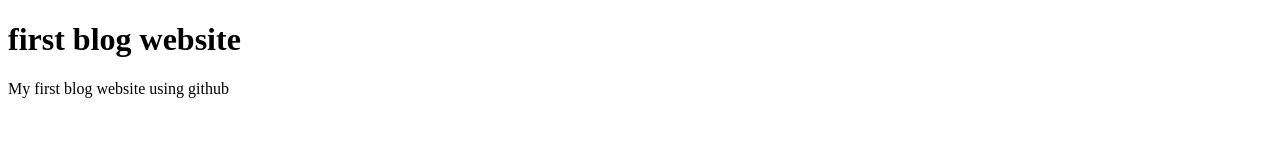
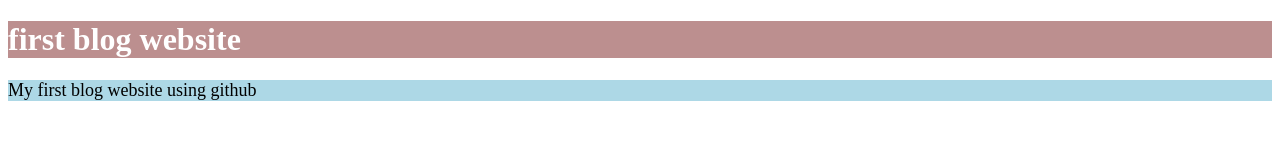
Before and after one commit to Sabbir-XD/web_day_github_repo, a plain HTML site: page index.html in a window 1280 px wide. Drawn offline with Linux system fonts and the light colour scheme.

Commit message:
new blog update css file

```diff
--- a/index.html
+++ b/index.html
@@ -4,6 +4,7 @@
     <meta charset="UTF-8">
     <meta name="viewport" content="width=device-width, initial-scale=1.0">
     <title>My first github repository</title>
+    <link rel="stylesheet" href="aseet/style.css">
 </head>
 <body>
     <h1>first blog website</h1>
```
